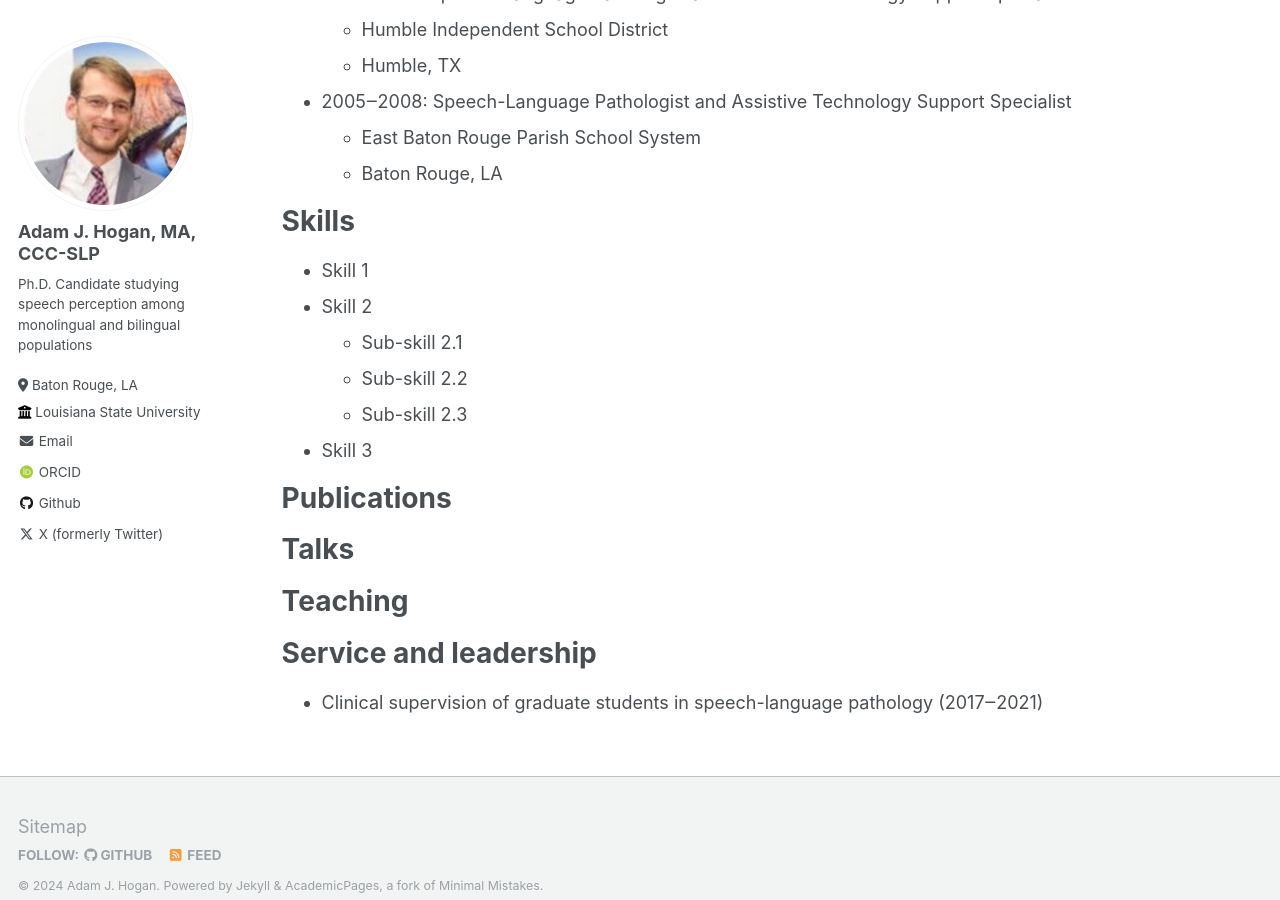
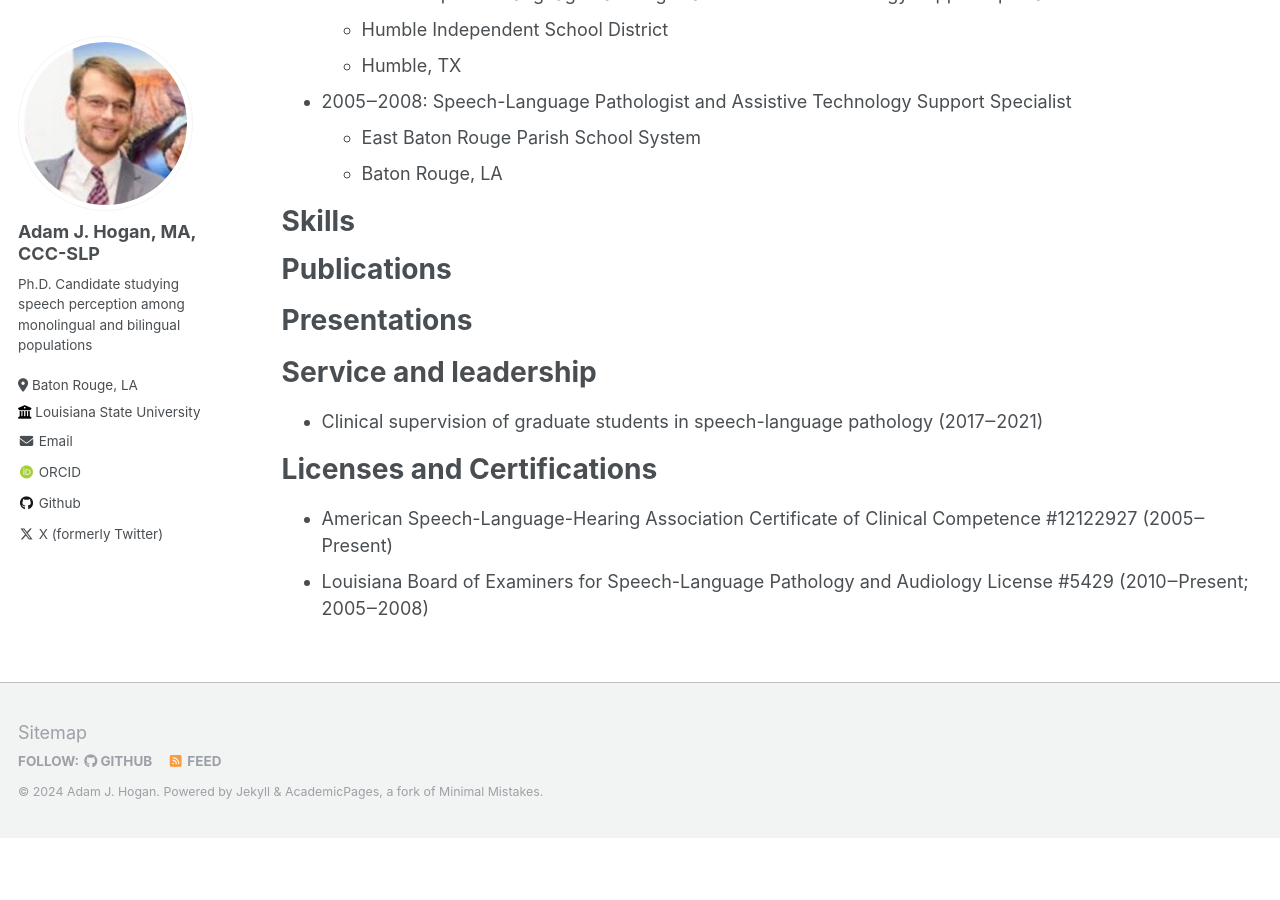
Before and after one commit to adamjhogan/adamjhogan.github.io, a Jekyll site: the page built from _pages/cv.md, in a window 1280 px wide and 900 px high, scrolled down 977 px. Built offline with Jekyll 4.4.1, drawn with Linux system fonts in a browser that asks for light colours; some web fonts are replaced; after the commit the page ends 1815 px from its top, so only the background shows below that; some of the changed text lies outside the part shown.

```diff
--- a/_config.yml
+++ b/_config.yml
@@ -199,16 +199,16 @@ kramdown:
 # Collections
 collections:
   teaching:
-    output: true
+    output: false
     permalink: /:collection/:path/
   publications:
-    output: true
+    output: false
     permalink: /:collection/:path/
   portfolio:
-    output: true
+    output: false
     permalink: /:collection/:path/
   talks:
-    output: true
+    output: false
     permalink: /:collection/:path/
 
 
@@ -238,7 +238,7 @@ defaults:
       type: teaching
     values:
       layout: single
-      author_profile: true
+      author_profile: false
       share: true
       comments: true
   # _publications
@@ -247,7 +247,7 @@ defaults:
       type: publications
     values:
       layout: single
-      author_profile: true
+      author_profile: false
       share: true
       comments: true
   # _portfolio
@@ -256,7 +256,7 @@ defaults:
       type: portfolio
     values:
       layout: single
-      author_profile: true
+      author_profile: false
       share: true
       comment: true
   # _talks
@@ -265,7 +265,7 @@ defaults:
       type: talks
     values:
       layout: talk
-      author_profile: true
+      author_profile: false
       share: true
 
 
--- a/_pages/cv.md
+++ b/_pages/cv.md
@@ -11,7 +11,7 @@ redirect_from:
 
 Education
 ======
-* Ph.D in Speech-Language Pathology, Louisiana State University, 2025 (expected)
+* Ph.D. in Speech-Language Pathology, Louisiana State University, 2025 (expected)
   * Dissertation to address bilingual speech perception
 * M.A. in Speech-Language Pathology, Louisiana State University, 20044
 * B.A. in Communication Sciences and Disorders, Louisiana State University, 2002
@@ -48,12 +48,6 @@ Work experience
 
 Skills
 ======
-* Skill 1
-* Skill 2
-  * Sub-skill 2.1
-  * Sub-skill 2.2
-  * Sub-skill 2.3
-* Skill 3
 
 Publications
 ======
@@ -61,18 +55,17 @@ Publications
     {% include archive-single-cv.html %}
   {% endfor %}</ul>
 
-Talks
+Presentations
 ======
   <ul>{% for post in site.talks reversed %}
     {% include archive-single-talk-cv.html  %}
   {% endfor %}</ul>
 
-Teaching
-======
-  <ul>{% for post in site.teaching reversed %}
-    {% include archive-single-cv.html %}
-  {% endfor %}</ul>
-
 Service and leadership
 ======
 * Clinical supervision of graduate students in speech-language pathology (2017‒2021)
+
+Licenses and Certifications
+======
+* American Speech-Language-Hearing Association Certificate of Clinical Competence #12122927 (2005‒Present)
+* Louisiana Board of Examiners for Speech-Language Pathology and Audiology License #5429 (2010‒Present; 2005‒2008)
```
